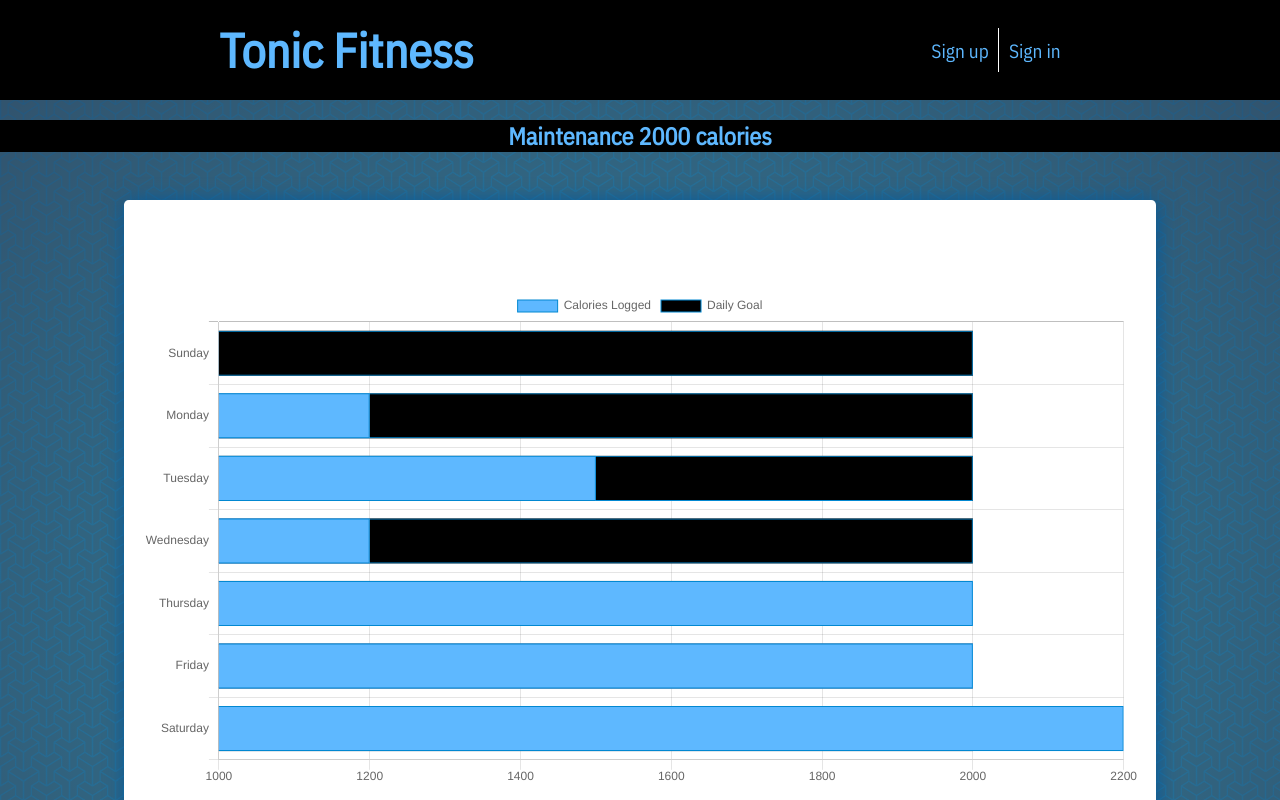
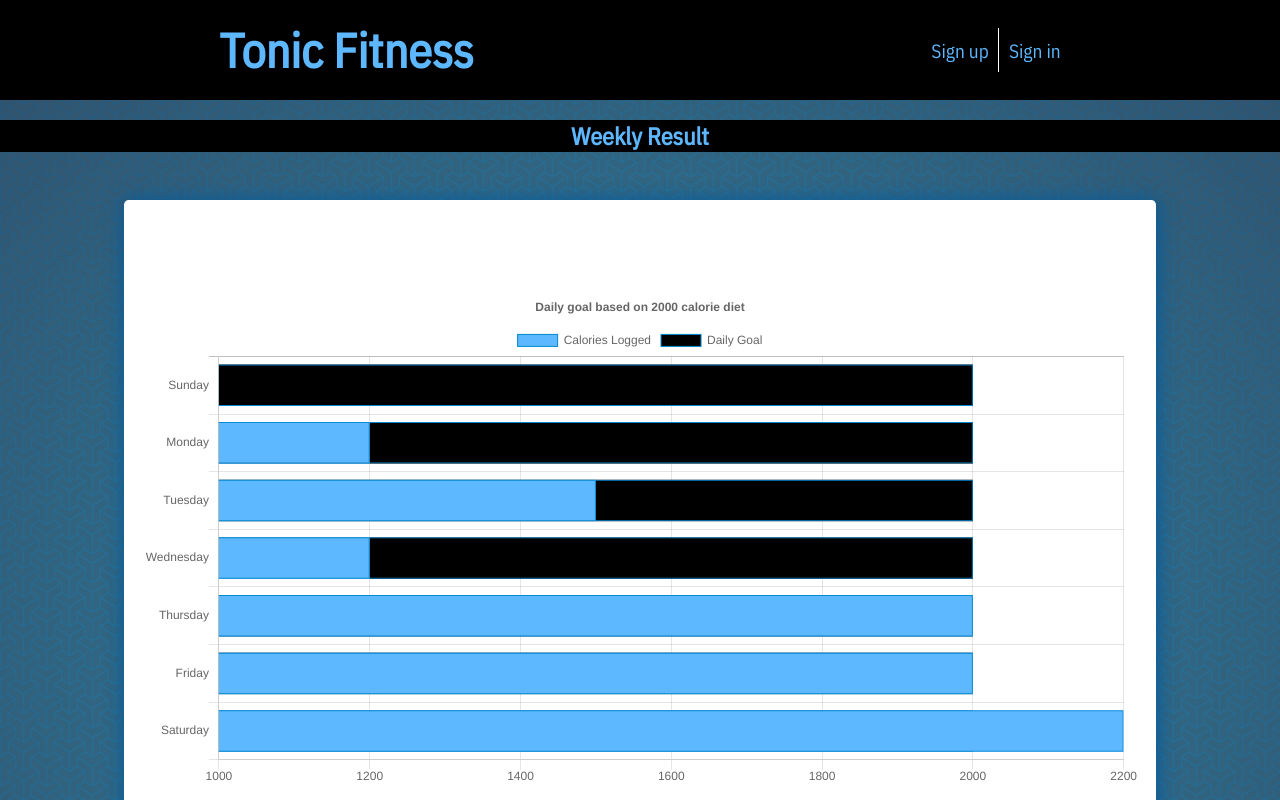
Before and after one commit to chingu-voyages/geckos-project-11, a React (Create React App) app in the folder tonic-fitness/: page /results in a window 1280 px wide. Shown: the top 800 px of the page. Built offline with nearby package versions, Linux system fonts and the light colour scheme.

Commit message:
Minor style change

```diff
--- a/tonic-fitness/src/components/Results.js
+++ b/tonic-fitness/src/components/Results.js
@@ -30,6 +30,10 @@ const Results = (props) => {
 
   //Set options for chart
   const chartOptions = {
+    title: {
+      display: true,
+      text: "Daily goal based on 2000 calorie diet",
+    },
     scales: {
       yAxes: [{
         ticks: {
@@ -44,7 +48,7 @@ const Results = (props) => {
 
   return (
     <div id="results">
-      <h2 className="header">Maintenance 2000 calories</h2>
+      <h2 className="header">Weekly Result</h2>
 
       <section className="result-display">
         <article className="chart">
```
